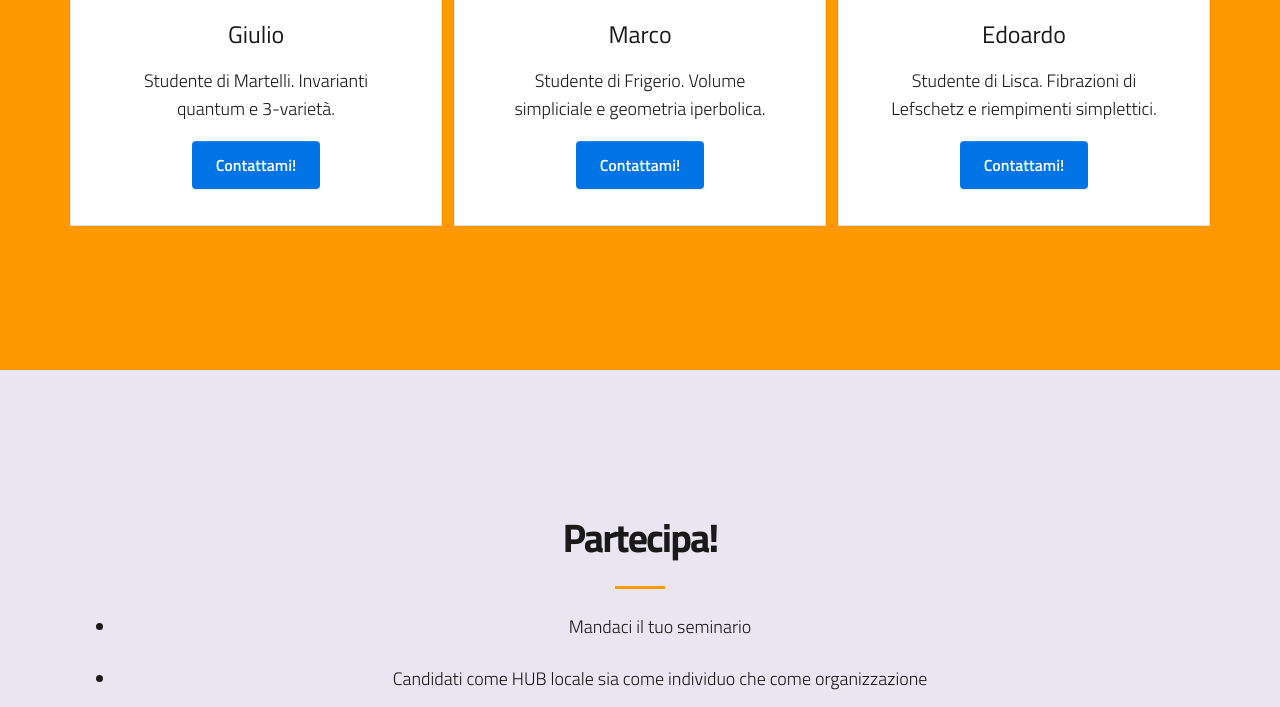
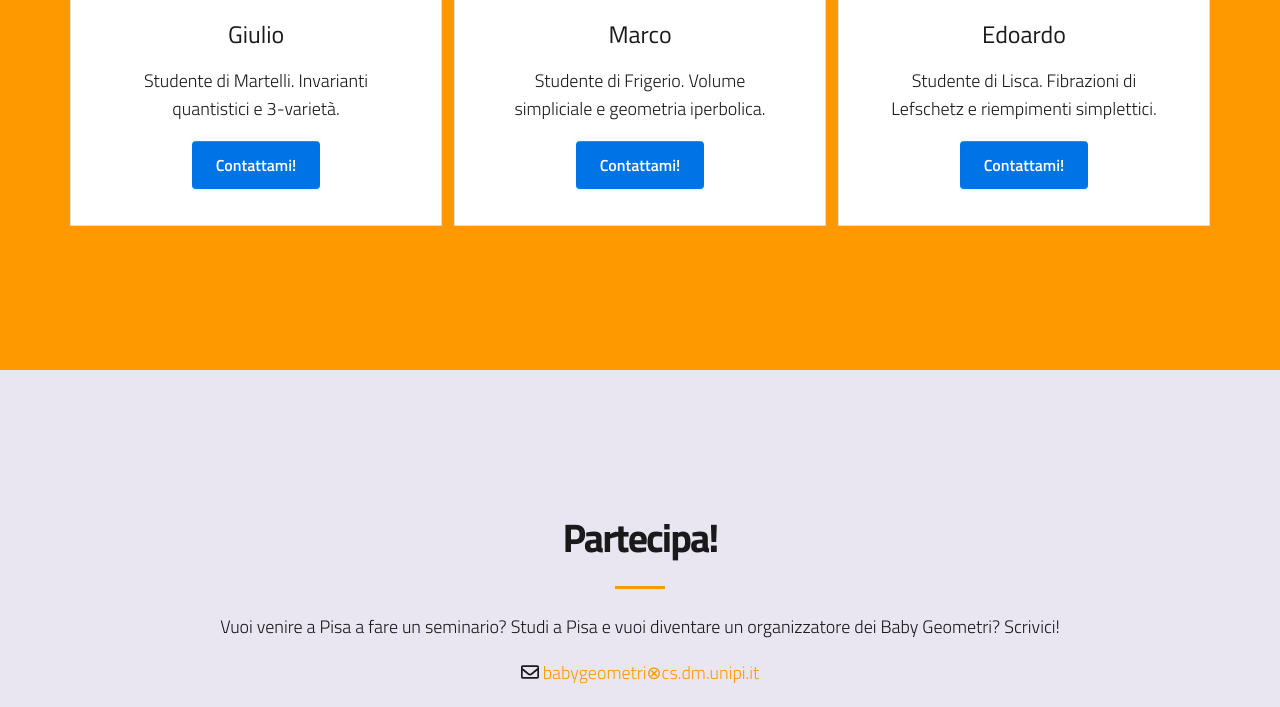
Before and after one commit to baby-geometri/baby-geometri.github.io, a Jekyll site: the page built from index.md, in a window 1280 px wide and 900 px high, scrolled down 3820 px, cut to the strip 193-900 px from the top of the window. Built offline with Jekyll 4.4.1, drawn with Linux system fonts in a browser that asks for light colours; nearby versions of some CDN libraries; formulas are drawn with MathJax 3; some of the changed text lies outside the part shown.

Commit message:
finito con anche ringraziamenti

```diff
--- a/_data/content.yaml
+++ b/_data/content.yaml
@@ -42,7 +42,7 @@ following:
 
 participate:
   title: "Partecipa!"
-  text: "Nihilne te nocturnum praesidium Palati, nihil urbis vigiliae. Pellentesque habitant morbi tristique senectus et netus. Quam temere in vitiis, legem sancimus haerentia. Quis aute iure reprehenderit in voluptate velit esse. At nos hinc posthac, sitientis piros Afros."
+  text: "Vuoi venire a Pisa a fare un seminario? Studi a Pisa e vuoi diventare un organizzatore dei Baby Geometri? Scrivici!"
   collaboration-list:
     - point: "Mandaci il tuo seminario"
     - point: "Candidati come HUB locale sia come individuo che come organizzazione"
@@ -50,4 +50,4 @@ participate:
   phone:  +00 000 000 000
   email:   babygeometri&#8855cs.dm.unipi.it
 footer:
-  text: "<p>I am the footer <a href=\"../../\">blih</a>.</p>"
+  text: <a href="https://www.google.it/maps/place/Universit%C3%A0+di+Pisa+Dipartimento+di+Matematica/@43.7197064,10.4053485,17z/data=!3m1!4b1!4m5!3m4!1s0x12d591bc9516b873:0x3cd55ad2e1a52d2d!8m2!3d43.7197064!4d10.4075372/">Dove siamo</a>
--- a/_layouts/default.html
+++ b/_layouts/default.html
@@ -35,6 +35,7 @@
         </div>
       </div>
     </header>
+
 <section class="bg-light" id="whitepaper" >
       <div class="container">
         <div class="row">
@@ -79,6 +80,7 @@
         </div>
       </div>
     </section>
+
 <section class="bg-warning" id="following">
   <div class="container">
   <div class="row">
@@ -138,6 +140,7 @@
     </div>
   </div>
 </section>
+
 <section class="bg-light" id="archivio">
       <div class="container">
         <div class="row">
@@ -158,6 +161,7 @@
         </div>
       </div>
     </section>
+
 <section class="bg-warning" id="chisiamo">
       <div class="container">
       <div class="row">
@@ -175,7 +179,7 @@
           <div class="card-body">
           <img src="img/giulio.jpeg" height="275" width="275" class="mb-4 rounded-circle mx-auto d-block" style="width:100%;" />
             <h5 class="card-title">Giulio</h5>
-            <p class="card-text">Studente di Martelli. Invarianti quantum e 3-varietà.</p>
+            <p class="card-text">Studente di Martelli. Invarianti quantistici e 3-varietà.</p>
 
             <a href="https://www.sns.it/ugov/persone/giulio-belletti" class="btn btn-primary">Contattami!</a>
           </div>
@@ -198,35 +202,42 @@
         </div>
       </div>
     </section>
+
 <section class="bg-light" id="participate">
       <div class="container">
         <div class="row">
           <div class="col-lg-12 text-center">
             <h2 class="section-heading">{{ site.data.content.participate.title }}</h2>
             <hr class="my-4">
-            <ul>
-              {% for points in site.data.content.participate.collaboration-list %}
-              <li class="mb-4">{{ points.point }}</p>
-                {% endfor %}
-            </ul>
+
+            <p>{{ site.data.content.participate.text }}</p>
+
+            <i class="far fa-envelope"></i>   <a href="mailto:{{ site.data.content.participate.email }}">{{ site.data.content.participate.email }}</a>
+
           </div>
         </div>
       </div>
+      <br>
       <div class="container">
         <div class="row">
-          <div class="col-lg-4 ml-auto text-center">
-            <p>{{ site.data.content.participate.phone }}</p>
+          <div class="col-lg-3"></div>
+          <div class="col-lg-6 ml-auto text-center">
+            <h3> Credits </h3>
+            <hr class="my-4">
+
+            Ringraziamo il <a href="https://teamdigitale.governo.it/it/47-content.htm">Team per la Trasformazione Digitale</a> e tutto il gruppo di <a href="https://italia.github.io/bootstrap-italia/">Boostrap Italia</a>
+ per il codice di base. In particolare, grazie a <a href="https://teamdigitale.governo.it/it/people/riccardo-iaconelli.html">Riccardo</a> per l'aiuto!
           </div>
-          <div class="col-lg-4 mr-auto text-center">
-          <i class="far fa-envelope"></i>
-            <p>
-              <a href="mailto:{{ site.data.content.participate.email }}">{{ site.data.content.participate.email }}</a>
-            </p>
-          </div>
+          <div class="col-lg-3"></div>
         </div>
+
+
+
+
       </div>
     </section>
     {% include footer.html %}
     {% include scripts.html %}
   </body>
+
 </html>
```
